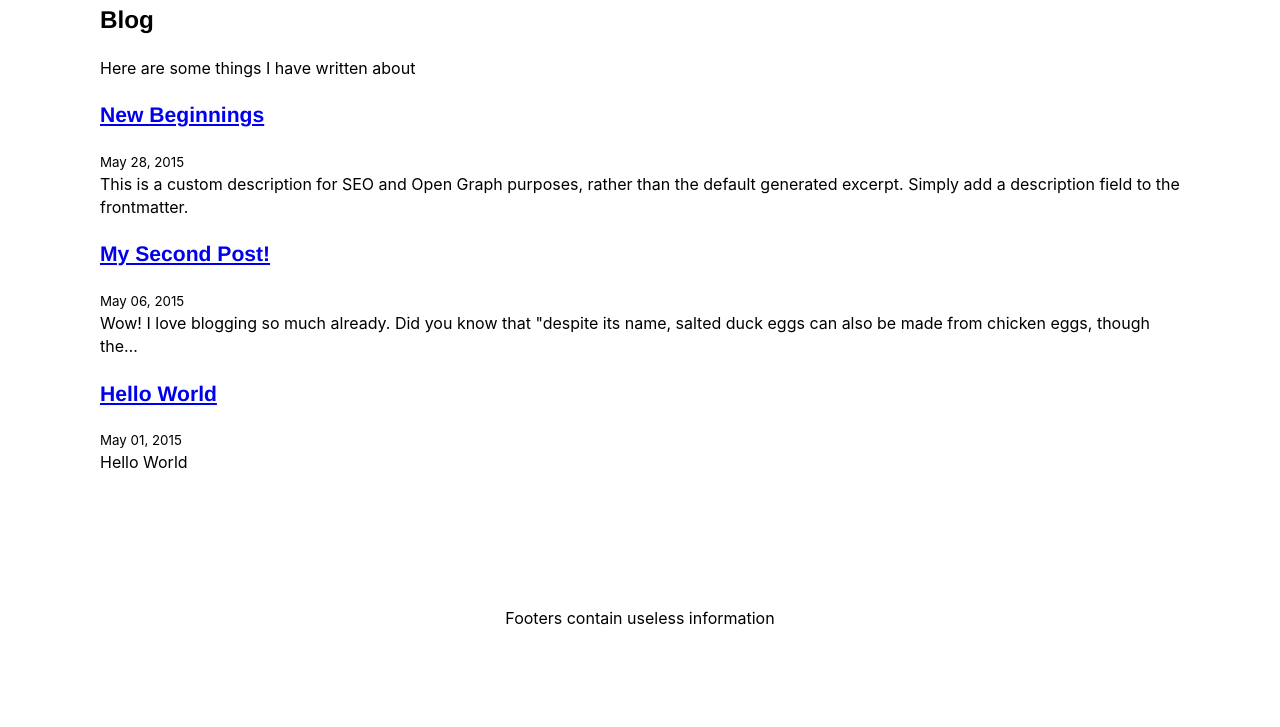
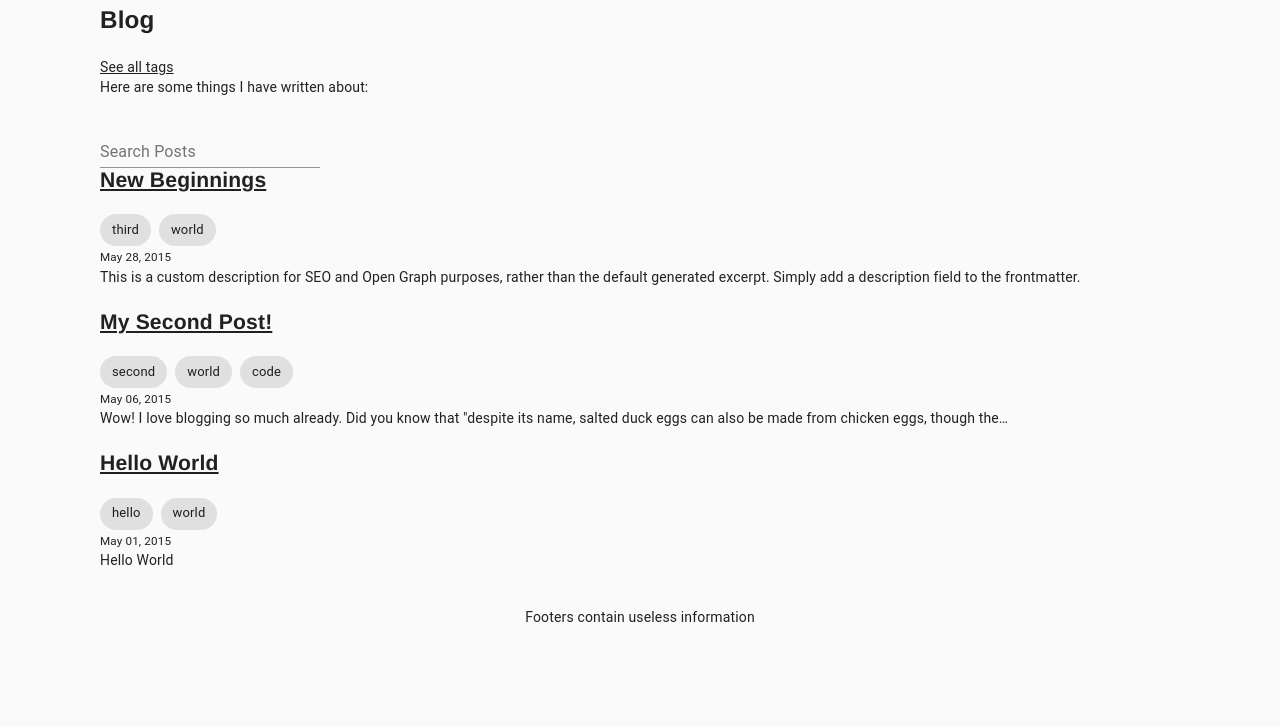
Before and after one commit to xpire/website, a Gatsby site: page /blog in a window 1280 px wide. Shown: the part 73-800 px from the top of the page. Built offline with nearby package versions, Linux system fonts and the light colour scheme; Gatsby itself is replaced by a stand-in of ours; some packages are replaced by stand-ins of ours; what typography-theme-fairy-gates would draw is missing.

Commit message:
feat(theme,search): implement material-ui theme and blog post search

```diff
--- a/content/blog/hello-world/index.md
+++ b/content/blog/hello-world/index.md
@@ -2,6 +2,7 @@
 title: Hello World
 date: '2015-05-01T22:12:03.284Z'
 description: 'Hello World'
+tags: ['hello', 'world']
 ---
 
 This is my first post on my new fake blog! How exciting!
--- a/content/blog/my-second-post/index.md
+++ b/content/blog/my-second-post/index.md
@@ -1,6 +1,7 @@
 ---
 title: My Second Post!
 date: '2015-05-06T23:46:37.121Z'
+tags: ['second', 'world', 'code']
 ---
 
 Wow! I love blogging so much already.
--- a/content/blog/new-beginnings/index.md
+++ b/content/blog/new-beginnings/index.md
@@ -1,7 +1,8 @@
 ---
 title: New Beginnings
-date: "2015-05-28T22:40:32.169Z"
+date: '2015-05-28T22:40:32.169Z'
 description: This is a custom description for SEO and Open Graph purposes, rather than the default generated excerpt. Simply add a description field to the frontmatter.
+tags: ['third', 'world']
 ---
 
 Far far away, behind the word mountains, far from the countries Vokalia and
--- a/gatsby-node.js
+++ b/gatsby-node.js
@@ -1,11 +1,14 @@
 const path = require(`path`);
 const { createFilePath } = require(`gatsby-source-filesystem`);
 const TsconfigPathsPlugin = require('tsconfig-paths-webpack-plugin');
+
+const { kebabCase } = require('lodash');
 
 exports.createPages = async ({ graphql, actions }) => {
   const { createPage } = actions;
 
   const blogPost = path.resolve(`./src/templates/BlogPost.tsx`);
+  const tagPage = path.resolve(`./src/templates/TagsPage.tsx`);
   const result = await graphql(
     `
       {
@@ -20,6 +23,7 @@
               }
               frontmatter {
                 title
+                tags
               }
             }
           }
@@ -35,9 +39,12 @@
   // Create blog posts pages.
   const posts = result.data.allMarkdownRemark.edges;
 
+  let seen = [];
   posts.forEach((post, index) => {
     const previous = index === posts.length - 1 ? null : posts[index + 1].node;
     const next = index === 0 ? null : posts[index - 1].node;
+    const tags = post.node.frontmatter.tags;
+    seen = Array.from(new Set([...seen, ...tags]));
 
     createPage({
       path: post.node.fields.slug,
@@ -46,6 +53,15 @@
         slug: post.node.fields.slug,
         previous,
         next,
+      },
+    });
+  });
+  seen.forEach((tag) => {
+    createPage({
+      path: `/blog/tags/${kebabCase(tag)}/`,
+      component: tagPage,
+      context: {
+        tag,
       },
     });
   });
--- /dev/null
+++ b/src/components/Chip.tsx
@@ -0,0 +1,33 @@
+import React from 'react';
+import { navigate, Link } from 'gatsby';
+import { kebabCase } from 'lodash';
+import { Chip } from '../components/StyledMaterial';
+
+const MyChip = ({ link, label }: { link: string; label?: string }) => {
+  if (typeof label === `undefined`) {
+    label = link;
+  }
+  return (
+    <Chip
+      label={label}
+      onClick={() => navigate(`/blog/tags/${kebabCase(link)}`)}
+    />
+  );
+};
+
+export default MyChip;
+
+{
+  /* <Chip
+variant="outlined"
+size="small"
+label={label}
+style={{
+  color: 'var(--color-text)',
+  borderColor: 'var(--color-text)',
+}}
+onClick={() => {
+  navigate(`/blog/tags/${label}`);
+}}
+/> */
+}
--- a/src/components/Header.tsx
+++ b/src/components/Header.tsx
@@ -2,7 +2,7 @@
 import { motion, AnimateSharedLayout, AnimatePresence } from 'framer-motion';
 import styled from 'styled-components';
 import { Link } from 'gatsby';
-import { Switch } from '@material-ui/core';
+import { Switch } from './StyledMaterial';
 
 // import Link from './Link';
 import { SettingsContext } from './Context';
--- a/src/components/Layout.tsx
+++ b/src/components/Layout.tsx
@@ -1,8 +1,8 @@
 import React from 'react';
-import { motion } from 'framer-motion';
+import { motion, AnimatePresence } from 'framer-motion';
 import styled from 'styled-components';
 
-import { GlobalStyles } from '../styles/theme';
+import { GlobalStyles, MyThemeProvider } from '../styles/theme';
 import Header from './Header';
 import Footer from './Footer';
 import { SettingsProvider } from './Context';
@@ -21,7 +21,9 @@
       <PageContents>
         <Header />
         <div style={{ minHeight: '75vh' }}>
-          <Section>{children}</Section>
+          <AnimatePresence>
+            <Section>{children}</Section>
+          </AnimatePresence>
         </div>
         <Footer />
       </PageContents>
--- a/src/components/Main.tsx
+++ b/src/components/Main.tsx
@@ -1,7 +1,22 @@
+import React from 'react';
 import styled from 'styled-components';
+import { motion } from 'framer-motion';
 
-const Main = styled.main`
+const StyledMain = styled(motion.main)`
   padding: 0px 10px;
 `;
 
-export default Main;
+const MyMain: React.FC = ({ children }) => {
+  return (
+    <StyledMain
+    // animate={{ y: 0, opacity: 1 }}
+    // initial={{ y: 10, opacity: 0 }}
+    // exit={{ y: -10, opacity: 0 }}
+    // transition={{ type: 'spring', stiffness: 200 }} //apply animations for every page here
+    >
+      {children}
+    </StyledMain>
+  );
+};
+
+export default MyMain;
--- /dev/null
+++ b/src/components/StyledMaterial.tsx
@@ -0,0 +1,49 @@
+import React, { useContext } from 'react';
+import {
+  Grid as MGrid,
+  Input as Minput,
+  Switch as MSwitch,
+  Chip as MChip,
+  TextField as MTextField,
+} from '@material-ui/core';
+
+import { MyThemeProvider } from '../styles/theme';
+import { SettingsContext } from '../components/Context';
+
+export const Grid = MGrid;
+
+export const Input = (props) => {
+  const { page, setPage, theme, setTheme } = useContext(SettingsContext);
+  return (
+    <MyThemeProvider darkMode={theme}>
+      <Minput {...props} />
+    </MyThemeProvider>
+  );
+};
+
+export const TextField = (props) => {
+  const { page, setPage, theme, setTheme } = useContext(SettingsContext);
+  return (
+    <MyThemeProvider darkMode={theme}>
+      <MTextField {...props} />
+    </MyThemeProvider>
+  );
+};
+
+export const Switch = (props) => {
+  const { page, setPage, theme, setTheme } = useContext(SettingsContext);
+  return (
+    <MyThemeProvider darkMode={theme}>
+      <MSwitch {...props} />
+    </MyThemeProvider>
+  );
+};
+
+export const Chip = (props) => {
+  const { page, setPage, theme, setTheme } = useContext(SettingsContext);
+  return (
+    <MyThemeProvider darkMode={theme}>
+      <MChip {...props} />
+    </MyThemeProvider>
+  );
+};
--- a/src/pages/blog.tsx
+++ b/src/pages/blog.tsx
@@ -1,16 +1,49 @@
-import React from 'react';
-import { PageProps, Link, graphql } from 'gatsby';
+import React, { useState } from 'react';
+import { PageProps, Link, graphql, navigate } from 'gatsby';
+import { Grid } from '@material-ui/core';
 
 import Main from '../components/Main';
+import Chip from '../components/Chip';
+import { Input, TextField } from '../components/StyledMaterial';
 
 const Home: React.FC<PageProps> = ({ data }) => {
   const siteTitle = data.site.siteMetadata.title;
   const posts = data.allMarkdownRemark.edges;
+
+  const emptyQuery = '';
+  const [search, setSearch] = useState({
+    filteredData: posts,
+    query: emptyQuery,
+  });
+  const handleInputChange = (event) => {
+    const query = event.target.value.toLowerCase();
+    const filteredData = posts.filter((post) => {
+      const { description, title, tags } = post.node.frontmatter;
+      return (
+        (description && description.toLowerCase().includes(query)) ||
+        (title && title.toLowerCase().includes(query)) ||
+        (tags &&
+          tags
+            .join('') // convert tags from an array to string
+            .toLowerCase()
+            .includes(query))
+      );
+    });
+    setSearch({ filteredData, query });
+  };
+
   return (
     <Main>
       <h2>Blog</h2>
-      <p>Here are some things I have written about</p>
-      {posts.map(({ node }) => {
+      <Link to="/blog/tags">See all tags</Link>
+      <p>Here are some things I have written about:</p>
+      <TextField
+        type="text"
+        aria-label="Search"
+        label="Search Posts"
+        onChange={handleInputChange}
+      />
+      {search.filteredData.map(({ node }) => {
         const title = node.frontmatter.title || node.fields.slug;
         return (
           <article key={node.fields.slug}>
@@ -20,6 +53,13 @@
                   {title}
                 </Link>
               </h3>
+              <Grid container spacing={1}>
+                {node.frontmatter.tags.map((elem) => (
+                  <Grid key={elem} item>
+                    <Chip link={elem} />
+                  </Grid>
+                ))}
+              </Grid>
               <small>{node.frontmatter.date}</small>
             </header>
             <section>
@@ -56,6 +96,7 @@
             date(formatString: "MMMM DD, YYYY")
             title
             description
+            tags
           }
         }
       }
--- a/src/styles/theme.tsx
+++ b/src/styles/theme.tsx
@@ -1,4 +1,38 @@
+import React, { useMemo } from 'react';
 import { createGlobalStyle } from 'styled-components';
+import { ThemeProvider, createMuiTheme } from '@material-ui/core/styles';
+import CssBaseline from '@material-ui/core/CssBaseline';
+
+type Props = {
+  children: React.ReactNode;
+  darkMode: 'light' | 'dark';
+};
+
+export const MyThemeProvider: React.FunctionComponent<Props> = ({
+  children,
+  darkMode,
+}: Props) => {
+  const theme = useMemo(
+    () =>
+      createMuiTheme({
+        palette: {
+          primary: {
+            main: COLORS.light.primary,
+            light: '#9A50B9',
+            dark: '#462255',
+          },
+          type: darkMode === 'dark' ? 'dark' : 'light',
+        },
+      }),
+    [darkMode],
+  );
+  return (
+    <ThemeProvider theme={theme}>
+      <CssBaseline />
+      {children}
+    </ThemeProvider>
+  );
+};
 
 export const GlobalStyles = createGlobalStyle`
   *,
@@ -28,6 +62,10 @@
     color: var(--color-text);
   }
 
+  a {
+    color: var(--color-primary);
+  }
+
   h1,h2,h3,h4,h5,h6 {
     color: var(--color-text);
   }
@@ -37,27 +75,11 @@
   }
   `;
 
-// export const lightTheme = {
-//   body: '#FFFFFF', //'#E2E2E2',
-//   text: '#363537',
-//   toggleBorder: '#FFF',
-//   backdrop: 'rgba(255, 255, 255, 0.7)',
-//   gradient: 'linear-gradient(#39598A, #79D7ED)',
-// };
-
-// export const darkTheme = {
-//   body: '#363537',
-//   text: '#FAFAFA',
-//   toggleBorder: '#6B8096',
-//   backdrop: 'rgba(0, 0, 0, 0.7)',
-//   gradient: 'linear-gradient(#091236, #1E215D)',
-// };
-
 export const COLORS = {
   light: {
     background: '#FFFFFF', //'#E2E2E2',
     text: '#363537',
-    primary: 'blue',
+    primary: '#ffa500', //orange
     toggleBorder: '#FFF',
     backdrop: 'rgba(255, 255, 255, 0.7)',
     gradient: 'linear-gradient(#39598A, #79D7ED)',
@@ -65,7 +87,7 @@
   dark: {
     background: '#363537',
     text: '#FAFAFA',
-    primary: 'red',
+    primary: '#ffa500', //orange
     toggleBorder: '#6B8096',
     backdrop: 'rgba(0, 0, 0, 0.7)',
     gradient: 'linear-gradient(#091236, #1E215D)',
```
Also changed, not shown: src/pages/blog/tags.tsx (added, +46 -0 lines), src/templates/BlogPost.tsx (+11 -2 lines), src/templates/TagsPage.tsx (added, +69 -0 lines).
